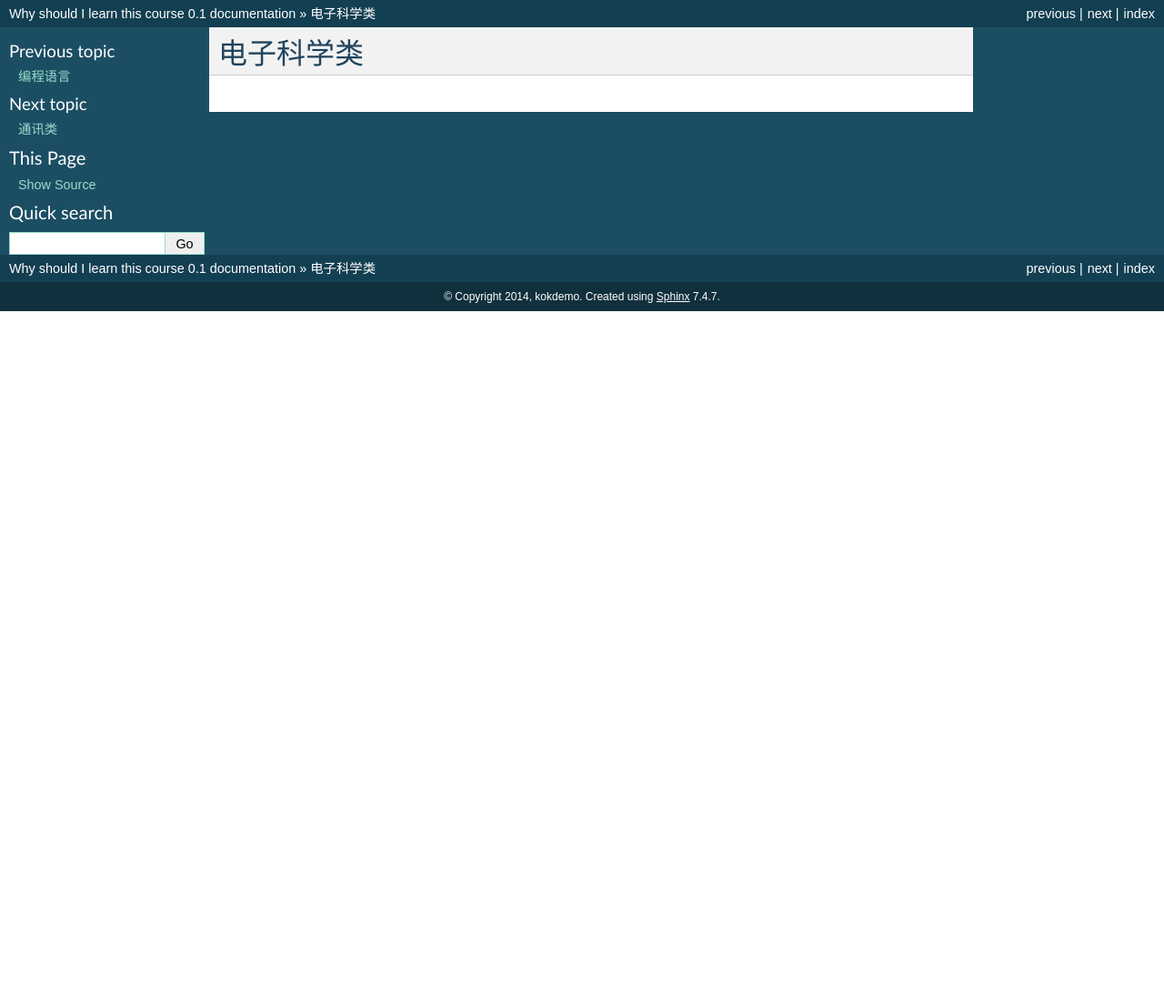
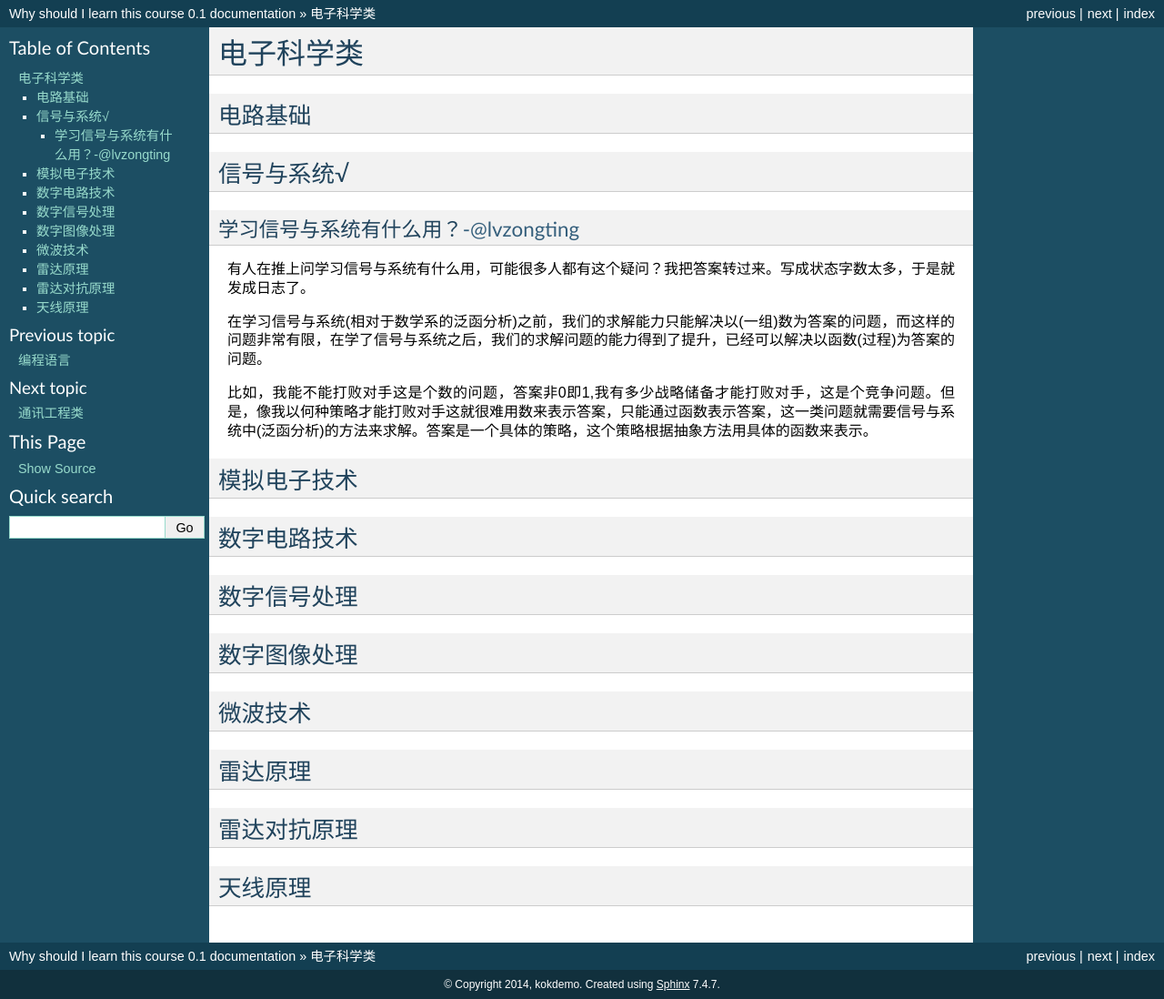
Before and after one commit to kokdemo/Why-should-I-learn-this-course, a Sphinx documentation site: the page built from source/electronic.rst, in a window 1280 px wide. Shown: the whole page at 91% size. Built offline with Sphinx 7.4.7, drawn with Linux system fonts in a browser that asks for light colours; before the commit the page ends 900 px from its top, so only the background shows below that.

Commit message:
add more index item

```diff
--- a/source/communication.rst
+++ b/source/communication.rst
@@ -1,2 +1,26 @@
-通讯类
-===============
+通讯工程类
+=====
+
+信息论
+----
+
+通信原理
+----
+
+通信网络
+----
+
+交换原理与技术
+-------
+
+光通信技术
+-----
+
+信道编码理论
+------
+
+信号监测与估值
+-------
+
+通信网安全与保密
+--------
--- a/source/electronic.rst
+++ b/source/electronic.rst
@@ -1,2 +1,40 @@
 电子科学类
-==============
+=====
+
+电路基础
+----
+
+信号与系统√
+------
+
+学习信号与系统有什么用？-@lvzongting
+^^^^^^^^^^^^^^^^^^^^^^^^
+有人在推上问学习信号与系统有什么用，可能很多人都有这个疑问？我把答案转过来。写成状态字数太多，于是就发成日志了。
+
+在学习信号与系统(相对于数学系的泛函分析)之前，我们的求解能力只能解决以(一组)数为答案的问题，而这样的问题非常有限，在学了信号与系统之后，我们的求解问题的能力得到了提升，已经可以解决以函数(过程)为答案的问题。
+
+比如，我能不能打败对手这是个数的问题，答案非0即1,我有多少战略储备才能打败对手，这是个竞争问题。但是，像我以何种策略才能打败对手这就很难用数来表示答案，只能通过函数表示答案，这一类问题就需要信号与系统中(泛函分析)的方法来求解。答案是一个具体的策略，这个策略根据抽象方法用具体的函数来表示。
+
+模拟电子技术
+------
+
+数字电路技术
+------
+
+数字信号处理
+------
+
+数字图像处理
+------
+
+微波技术
+----
+
+雷达原理
+----
+
+雷达对抗原理
+------
+
+天线原理
+----
--- a/source/index.rst
+++ b/source/index.rst
@@ -7,7 +7,9 @@ Why should I learn this course?/为啥我要学这个？
 ==========================================================
 
 “为啥我要学这个？”是一个文档项目，它会告诉你大学/生活中为什么要学习一项技能/课程。可能会说一说学这门课的价值，意义，以及学它的方法。
-不一定全是原创文章，有一些是他人的优秀文字。**目前还正在目录构建阶段，有的学科可能不是很完善，请帮助完善它！**
+不一定全是原创文章，有一些是他人的优秀文字。
+
+**目前还正在目录构建阶段，有的学科可能不是很完善，请帮助完善它！**
 
 如果你希望能为这个项目做一些贡献，你可以访问 `这个项目的github页面 <https://github.com/kokdemo/Why-should-I-learn-this-course>`_ 。
 它用Sphinx构建，你可以用reStructuredText来写它，如果不会不要紧，可以看 `这里 <http://www.pythondoc.com/sphinx/rest.html>`_ 。
```
Also changed, not shown: source/programmingLanguages.rst (+33 -0 lines), source/sports.rst (+27 -0 lines).
